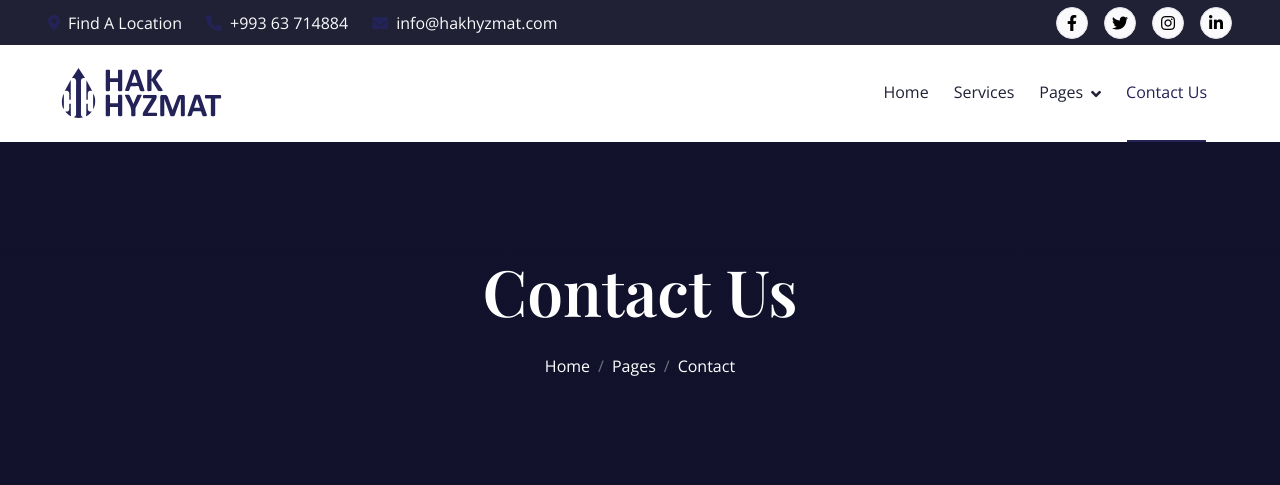
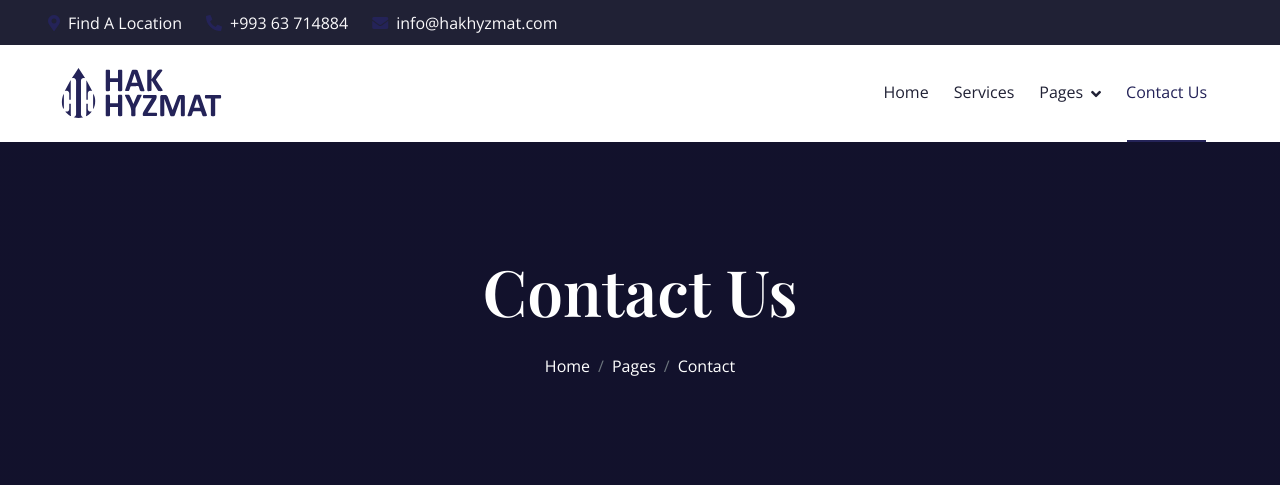
Before and after one commit to josephic9617/hakhyzmat_project, a Django app: page /contactus/ in a window 1280 px wide. Shown: the top 485 px of the page. Run offline with Django 5.2, Linux system fonts and the light colour scheme; some libraries are stand-ins or nearby versions.

Commit message:
last fixing

```diff
--- a/templates/main/contactus/contact.html
+++ b/templates/main/contactus/contact.html
@@ -11,14 +11,6 @@
         class="col-lg-5 col-xl-5 contact-form wow fadeInLeft"
         data-wow-delay="0.1s"
       >
-        <h2 class="display-5 text-white mb-2">Get in Touch</h2>
-
-        <p class="mb-4 text-white">
-          The contact form is currently inactive. Get a functional and working
-          contact form with Ajax & PHP in a few minutes. Just copy and paste the
-          files, add a little code and you're done.
-        </p>
-
         <form action="{% url 'sendmessage' %}" method="POST">
           {% csrf_token %}
           <div class="row g-3">
@@ -162,24 +154,6 @@
       </div>
 
       <div class="col-lg-5 col-xl-5 wow fadeInRight" data-wow-delay="0.3s">
-        <div class="d-flex justify-content-center mb-4">
-          <a class="btn btn-lg-square btn-light rounded-circle mx-2" href=""
-            ><i class="fab fa-facebook-f"></i
-          ></a>
-
-          <a class="btn btn-lg-square btn-light rounded-circle mx-2" href=""
-            ><i class="fab fa-twitter"></i
-          ></a>
-
-          <a class="btn btn-lg-square btn-light rounded-circle mx-2" href=""
-            ><i class="fab fa-instagram"></i
-          ></a>
-
-          <a class="btn btn-lg-square btn-light rounded-circle mx-2" href=""
-            ><i class="fab fa-linkedin-in"></i
-          ></a>
-        </div>
-
         <div class="rounded h-100">
           <iframe
             class="rounded w-100"
--- a/templates/main/layout/carousel.html
+++ b/templates/main/layout/carousel.html
@@ -13,10 +13,6 @@
         <h1 class="display-1 text-capitalize text-white mb-4">{{ banner.title }}</h1>
 
         <p class="mb-5 fs-5">{{ banner.description }}</p>
-
-        <a class="btn btn-primary rounded-pill text-white py-3 px-5" href="#"
-          >Book Appointment</a
-        >
       </div>
     </div>
   </div>
--- a/templates/main/layout/topbar.html
+++ b/templates/main/layout/topbar.html
@@ -16,33 +16,5 @@
         >
       </div>
     </div>
-
-    <div class="col-lg-4 text-center text-lg-end">
-      <div class="d-flex align-items-center justify-content-end">
-        <a
-          href="#"
-          class="btn btn-light btn-square border rounded-circle nav-fill me-3"
-          ><i class="fab fa-facebook-f"></i
-        ></a>
-
-        <a
-          href="#"
-          class="btn btn-light btn-square border rounded-circle nav-fill me-3"
-          ><i class="fab fa-twitter"></i
-        ></a>
-
-        <a
-          href="#"
-          class="btn btn-light btn-square border rounded-circle nav-fill me-3"
-          ><i class="fab fa-instagram"></i
-        ></a>
-
-        <a
-          href="#"
-          class="btn btn-light btn-square border rounded-circle nav-fill me-0"
-          ><i class="fab fa-linkedin-in"></i
-        ></a>
-      </div>
-    </div>
   </div>
 </div>
```
